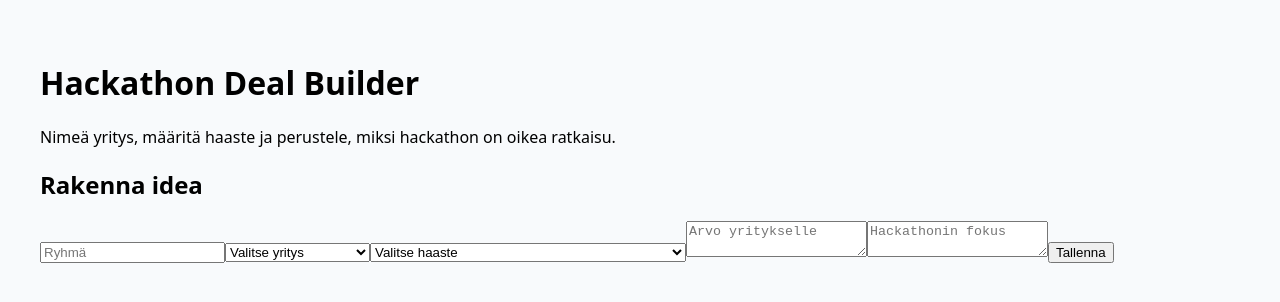
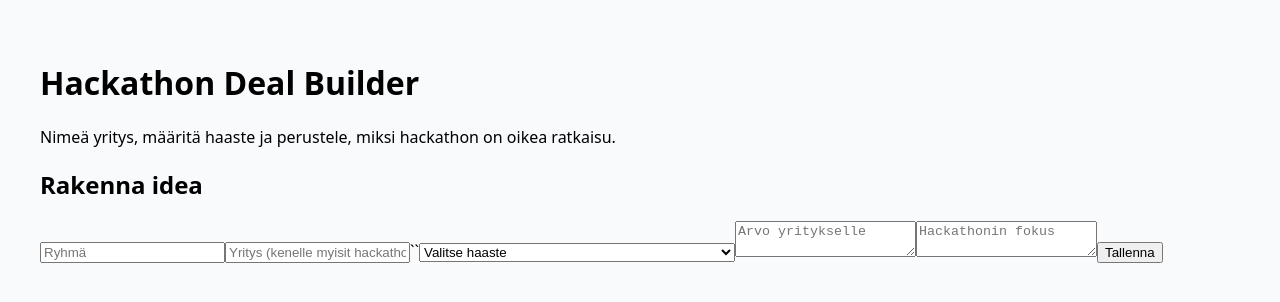
Before and after one commit to annismhintikka-creator/hackathon-deal-builder, a React (Vite) app: page / in a window 1280 px wide. Shown: the top 302 px of the page. Built offline with nearby package versions, Linux system fonts and the light colour scheme.

Commit message:
Update App.jsx

```diff
--- a/src/App.jsx
+++ b/src/App.jsx
@@ -112,12 +112,14 @@ export default function HackathonDealBuilder() {
             onChange={(e) => setGroupName(e.target.value)}
           />
 
-          <select onChange={(e) => setSelectedCompany(e.target.value)}>
-            <option>Valitse yritys</option>
-            {data.companyOptions.map((c) => (
-              <option key={c}>{c}</option>
-            ))}
-          </select>
+
+<input
+  placeholder="Yritys (kenelle myisit hackathonin)"
+  value={customCompany}
+  onChange={(e) => setCustomCompany(e.target.value)}
+/>
+``
+
 
           <select onChange={(e) => setSelectedChallenge(e.target.value)}>
             <option>Valitse haaste</option>
```
